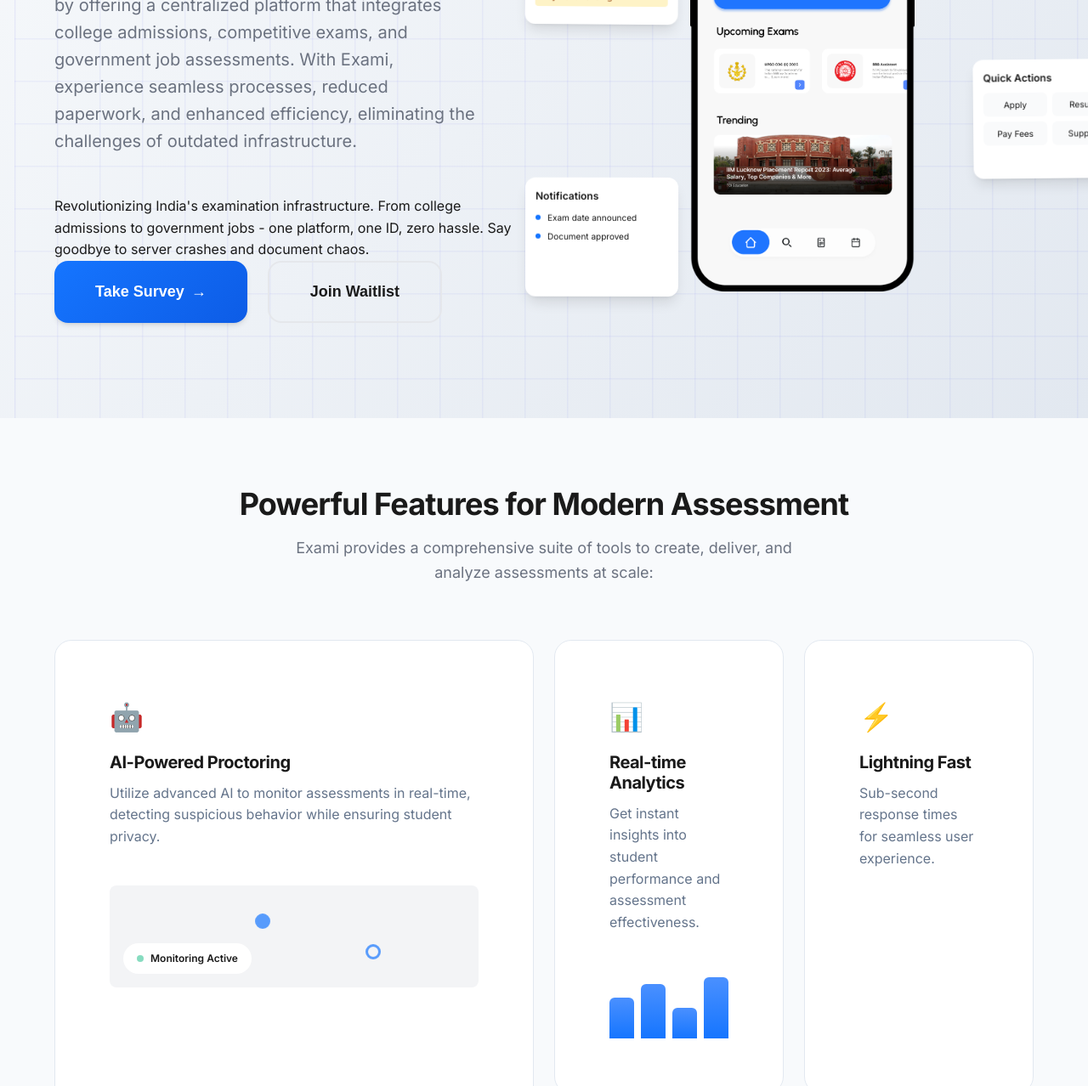
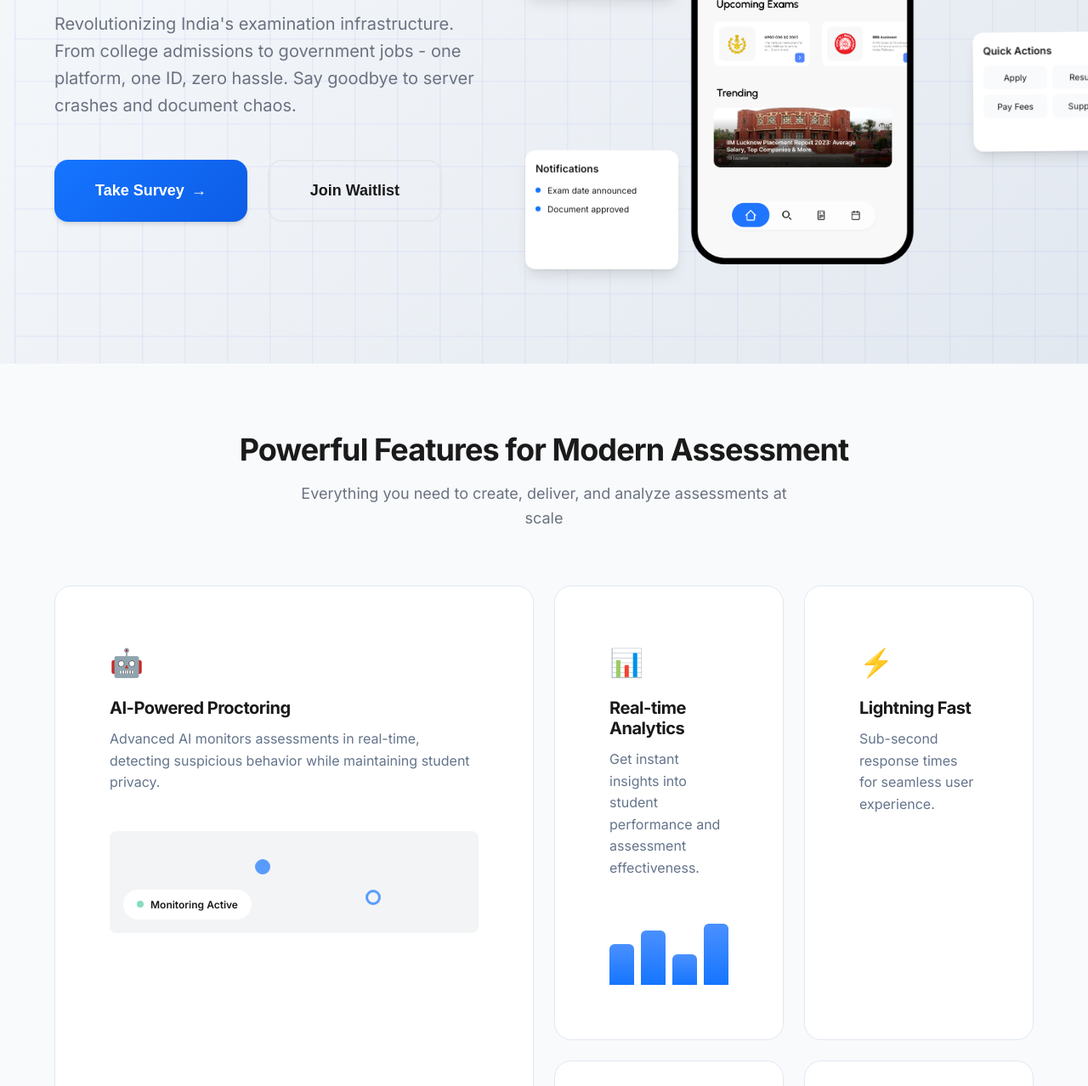
Before and after one commit to yashrajy264/exami-website, a plain HTML site: page index.html in a window 1280 px wide. Shown: the part 372-1650 px from the top of the page at 85% size. Drawn offline with Linux system fonts and the light colour scheme.

Commit message:
Major website updates: fix navigation consistency, improve copy, and enhance design system
- Remove duplicate navigation bars from vision.html and about.html
- Standardize navigation structure across all pages
- Add clickable logos and consistent Solutions dropdown
- Unify 'Take Survey' button text across pages
- Prepare for home page copy improvements with new content
- Maintain custom cursor functionality across all pages
- Ensure consistent design system implementation

```diff
--- a/index.html
+++ b/index.html
@@ -105,9 +105,7 @@
         </h1>
 
         <p class="hero-subtitle" data-reveal data-reveal-delay="200">
-          Exami is transforming India's examination ecosystem by offering a centralized platform that integrates college admissions, competitive exams, and government job assessments. With Exami, experience seamless processes, reduced paperwork, and enhanced efficiency, eliminating the challenges of outdated infrastructure.
-        </p>
-        Revolutionizing India's examination infrastructure. From college admissions to government jobs -
+          Revolutionizing India's examination infrastructure. From college admissions to government jobs -
           one platform, one ID, zero hassle. Say goodbye to server crashes and document chaos.
         </p>
 
@@ -170,7 +168,7 @@
     <div class="container">
       <div class="section-header" data-reveal>
         <h2 class="section-title">Powerful Features for Modern Assessment</h2>
-        <p class="section-subtitle">Exami provides a comprehensive suite of tools to create, deliver, and analyze assessments at scale:</p>
+        <p class="section-subtitle">Everything you need to create, deliver, and analyze assessments at scale</p>
       </div>
 
       <div class="bento-grid" data-reveal data-reveal-delay="200">
@@ -178,7 +176,7 @@
           <div class="bento-content">
             <div class="bento-icon">🤖</div>
             <h3 class="bento-title">AI-Powered Proctoring</h3>
-            <p class="bento-description">Utilize advanced AI to monitor assessments in real-time, detecting suspicious behavior while ensuring student privacy.</p>
+            <p class="bento-description">Advanced AI monitors assessments in real-time, detecting suspicious behavior while maintaining student privacy.</p>
             <div class="bento-visual">
               <div class="ai-demo">
                 <div class="detection-overlay">
```
